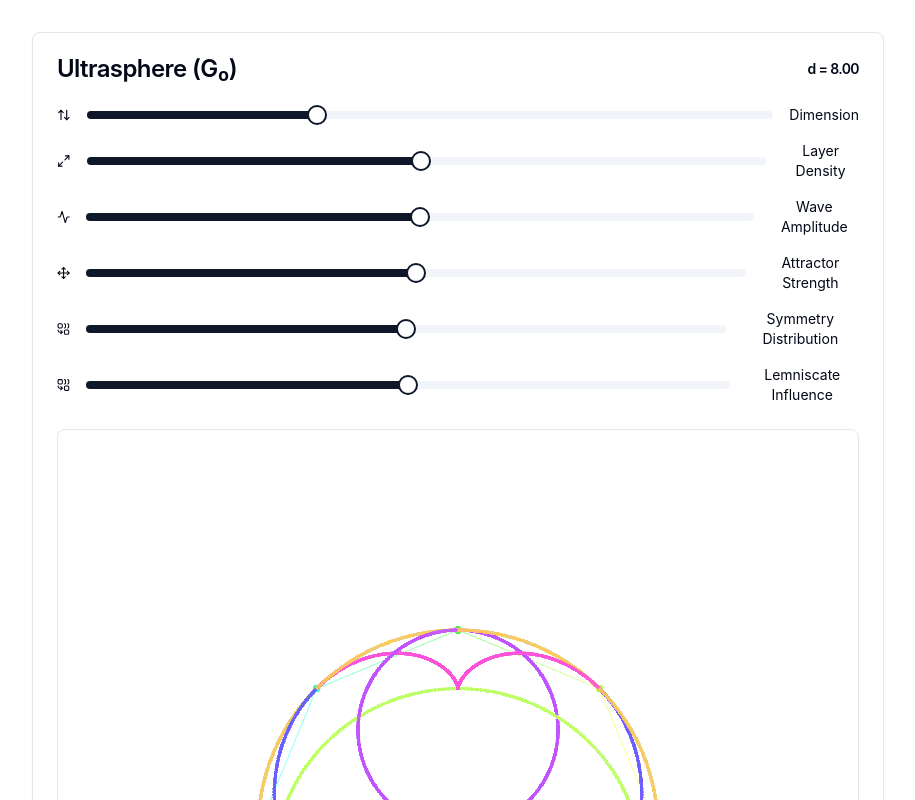
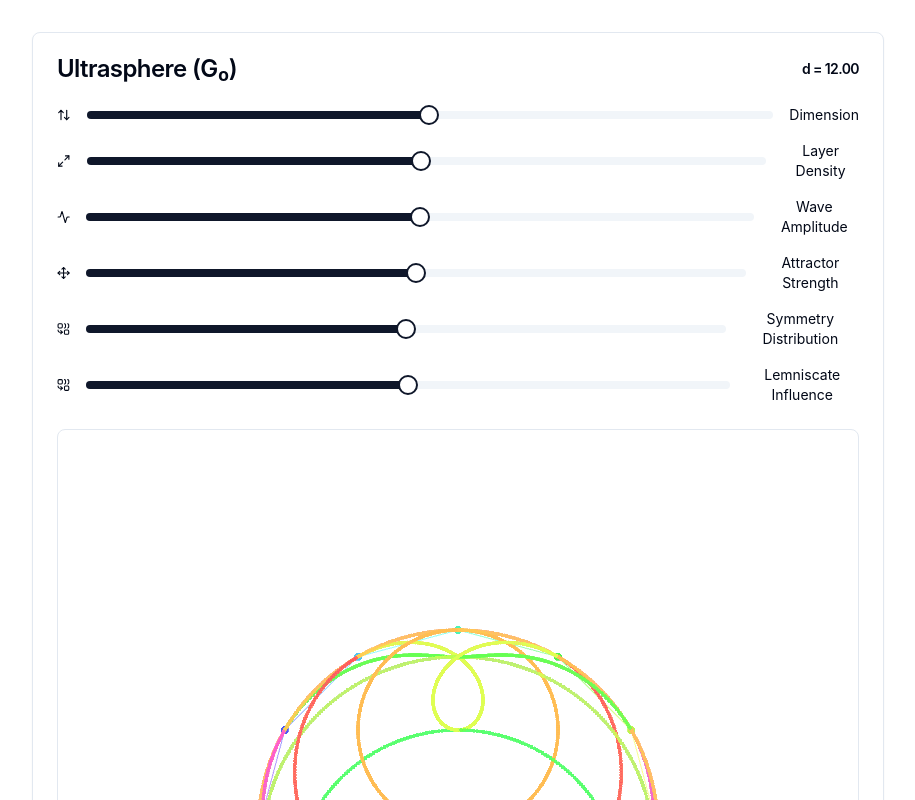
Before and after one commit to zset-space/zset-space, a React app: page / in a window 1280 px wide. Shown: the top 800 px of the page, without its empty margins (182-1097 px from the left). Built offline with nearby package versions, Linux system fonts and the light colour scheme; the HTML template or start-up script is replaced by a standard one.

Commit message:
Default to dimension 12.

```diff
--- a/src/App.jsx
+++ b/src/App.jsx
@@ -177,7 +177,7 @@ const fragmentShader = `
 
 const UltrasphereViz = () => {
   // Existing reactive state
-  const [dimension, setDimension] = useState(8.0);
+  const [dimension, setDimension] = useState(12.0);
   const [layerDensity, setLayerDensity] = useState(3.0);
   const [waveAmplitude, setWaveAmplitude] = useState(0.0);
   const [attractorStrength, setAttractorStrength] = useState(0.0);
```
